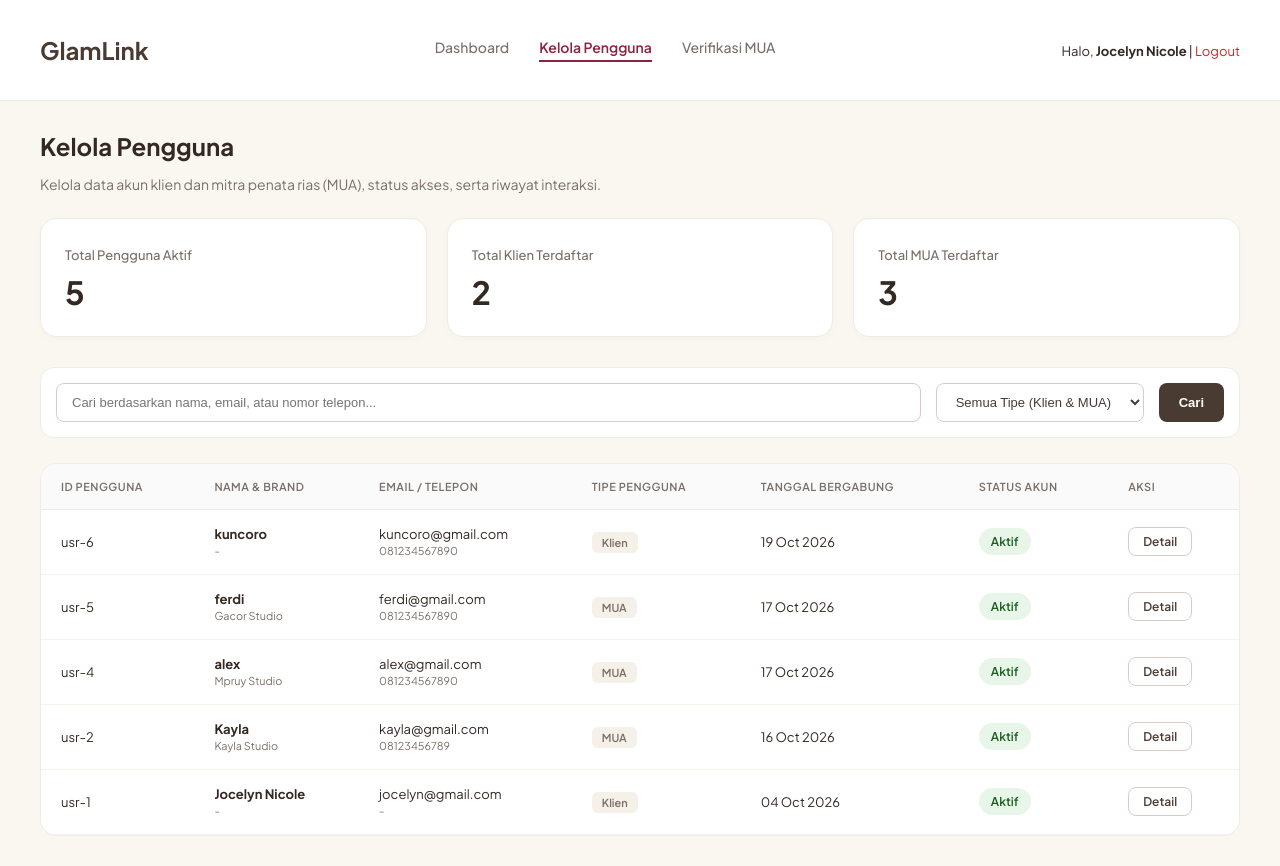
After one commit to LIARAGE/GlamLink, a PHP site: page /admin/kelola_pengguna.php in a window 1280 px wide. The commit adds this page. Run offline with PHP 8.4, Linux system fonts and the light colour scheme; a user stored in the database is signed in; data comes from the database, SQL or seed files in the repository.

Commit message:
Admin: add verifikasi mua, kelola pengguna, edit admin.css

```diff
--- /dev/null
+++ b/admin/kelola_pengguna.php
@@ -0,0 +1,126 @@
+<?php
+session_start();
+if (!isset($_SESSION['admin_logged_in'])) { header("Location: login.php"); exit(); }
+include '../koneksi.php';
+
+// Menangkap input pencarian dan filter jika ada
+$keyword = isset($_GET['cari']) ? mysqli_real_escape_string($koneksi, $_GET['cari']) : '';
+$role_filter = isset($_GET['role']) ? mysqli_real_escape_string($koneksi, $_GET['role']) : '';
+
+// Query dasar
+$sql = "SELECT * FROM users WHERE role != 'admin'";
+
+if (!empty($keyword)) {
+    $sql .= " AND (nama LIKE '%$keyword%' OR email LIKE '%$keyword%' OR nomor_telepon LIKE '%$keyword%')";
+}
+if (!empty($role_filter) && $role_filter != 'semua') {
+    $sql .= " AND role = '$role_filter'";
+}
+
+$sql .= " ORDER BY id_user DESC";
+$query = mysqli_query($koneksi, $sql);
+
+// Statistik ringkasan untuk kartu atas
+$total_aktif = mysqli_fetch_assoc(mysqli_query($koneksi, "SELECT COUNT(*) as t FROM users WHERE role != 'admin'"))['t'];
+$total_klien = mysqli_fetch_assoc(mysqli_query($koneksi, "SELECT COUNT(*) as t FROM users WHERE role = 'pelanggan'"))['t'];
+$total_mua   = mysqli_fetch_assoc(mysqli_query($koneksi, "SELECT COUNT(*) as t FROM users WHERE role = 'mua'"))['t'];
+?>
+<!DOCTYPE html>
+<html lang="id">
+<head>
+    <meta charset="UTF-8">
+    <title>Kelola Pengguna - Admin GlamLink</title>
+    <link rel="stylesheet" href="../assets/css/admin.css">
+</head>
+<body>
+    <header class="admin-navbar">
+        <div class="brand-container"><h2 style="color: #4A3B32; font-weight: 700;">GlamLink</h2></div>
+        <nav class="nav-menu">
+            <a href="dashboard.php" class="nav-link">Dashboard</a>
+            <a href="kelola_pengguna.php" class="nav-link active">Kelola Pengguna</a>
+            <a href="verifikasi_mua.php" class="nav-link">Verifikasi MUA</a>
+        </nav>
+        <div class="user-profile">
+            <span style="font-size: 13px;">Halo, <strong><?= $_SESSION['admin_nama']; ?></strong> | <a href="../logout.php" style="color: #C62828; text-decoration: none;">Logout</a></span>
+        </div>
+    </header>
+
+    <main class="main-wrapper" style="max-width: 1200px; margin: 30px auto; padding: 0 20px;">
+        <h1 style="font-size: 24px; font-weight: 700; margin-bottom: 4px;">Kelola Pengguna</h1>
+        <p style="color: #7A6F68; font-size: 14px; margin-bottom: 25px;">Kelola data akun klien dan mitra penata rias (MUA), status akses, serta riwayat interaksi.</p>
+
+        <!-- Kartu Statistik -->
+        <div style="display: grid; grid-template-columns: repeat(3, 1fr); gap: 20px; margin-bottom: 30px;">
+            <div class="card-stat">
+                <span class="stat-title">Total Pengguna Aktif</span>
+                <div class="stat-value"><?= number_format($total_aktif); ?></div>
+            </div>
+            <div class="card-stat">
+                <span class="stat-title">Total Klien Terdaftar</span>
+                <div class="stat-value"><?= number_format($total_klien); ?></div>
+            </div>
+            <div class="card-stat">
+                <span class="stat-title">Total MUA Terdaftar</span>
+                <div class="stat-value"><?= number_format($total_mua); ?></div>
+            </div>
+        </div>
+
+        <!-- Bar Pencarian & Filter -->
+        <form method="GET" action="" style="display: flex; gap: 15px; margin-bottom: 25px; background: white; padding: 15px; border-radius: 14px; border: 1px solid #EFECE6;">
+            <input type="text" name="cari" value="<?= htmlspecialchars($keyword); ?>" placeholder="Cari berdasarkan nama, email, atau nomor telepon..." style="flex: 1; padding: 10px 15px; border-radius: 8px; border: 1px solid #D7CCC8; outline: none; font-size: 13px;">
+            <select name="role" style="padding: 10px 15px; border-radius: 8px; border: 1px solid #D7CCC8; background: white; font-size: 13px; color: #4A3B32;" onchange="this.form.submit()">
+                <option value="semua">Semua Tipe (Klien & MUA)</option>
+                <option value="pelanggan" <?= $role_filter == 'pelanggan' ? 'selected' : ''; ?>>Klien / Pelanggan</option>
+                <option value="mua" <?= $role_filter == 'mua' ? 'selected' : ''; ?>>Mitra MUA</option>
+            </select>
+            <button type="submit" style="background: #4A3B32; color: white; border: none; padding: 10px 20px; border-radius: 8px; font-weight: 600; cursor: pointer; font-size: 13px;">Cari</button>
+        </form>
+
+        <!-- Tabel Pengguna -->
+        <div class="table-card">
+            <table class="custom-table">
+                <thead>
+                    <tr>
+                        <th>ID PENGGUNA</th>
+                        <th>NAMA & BRAND</th>
+                        <th>EMAIL / TELEPON</th>
+                        <th>TIPE PENGGUNA</th>
+                        <th>TANGGAL BERGABUNG</th>
+                        <th>STATUS AKUN</th>
+                        <th>AKSI</th>
+                    </tr>
+                </thead>
+                <tbody>
+                    <?php if (mysqli_num_rows($query) > 0) : ?>
+                        <?php while($row = mysqli_fetch_assoc($query)) : ?>
+                        <tr>
+                            <td>usr-<?= $row['id_user']; ?></td>
+                            <td>
+                                <strong><?= htmlspecialchars($row['nama']); ?></strong><br>
+                                <small style="color: #7A6F68;"><?= htmlspecialchars($row['nama_brand'] ?? '-'); ?></small>
+                            </td>
+                            <td>
+                                <?= htmlspecialchars($row['email']); ?><br>
+                                <small style="color: #7A6F68;"><?= htmlspecialchars($row['nomor_telepon'] ?? '-'); ?></small>
+                            </td>
+                            <td>
+                                <span class="badge-role"><?= $row['role'] == 'pelanggan' ? 'Klien' : 'MUA'; ?></span>
+                            </td>
+                            <td><?= date('d M Y', strtotime($row['dibuat_pada'])); ?></td>
+                            <td>
+                                <span class="badge badge-aktif">Aktif</span>
+                            </td>
+                            <td>
+                                <a href="detail_pengguna.php?id=<?= $row['id_user']; ?>" class="btn-action">Detail</a>
+                            </td>
+                        </tr>
+                        <?php endwhile; ?>
+                    <?php else : ?>
+                        <tr><td colspan="7" style="text-align: center; padding: 30px; color: #7A6F68;">Tidak ada data pengguna yang ditemukan.</td></tr>
+                    <?php endif; ?>
+                </tbody>
+            </table>
+        </div>
+    </main>
+</body>
+</html>
--- a/assets/css/admin.css
+++ b/assets/css/admin.css
@@ -1,78 +1,116 @@
-:root {
-    --bg-color: #FAF6F0;
-    --primary-color: #4A3B32;
-    --accent-color: #C5A880;
-    --card-bg: #FFFFFF;
-    --text-main: #2C221E;
-    --text-muted: #7A6F68;
-}
+@import url('https://fonts.googleapis.com/css2?family=Plus+Jakarta+Sans:wght@400;500;600;700&display=swap');
 
 body {
-    background-color: var(--bg-color);
-    font-family: 'Poppins', sans-serif;
-    color: var(--text-main);
+    font-family: 'Plus Jakarta Sans', sans-serif;
+    background-color: #FAF6F0;
+    color: #332822;
     margin: 0;
     padding: 0;
 }
 
+/* Navbar */
 .admin-navbar {
     background: #FFFFFF;
-    border-bottom: 1px solid #E8DFD8;
-    padding: 15px 40px;
+    border-bottom: 1px solid #EFECE6;
     display: flex;
     justify-content: space-between;
     align-items: center;
+    padding: 15px 40px;
 }
-
-.nav-links a {
+.nav-menu {
+    display: flex;
+    gap: 30px;
+}
+.nav-link {
     text-decoration: none;
-    color: var(--text-muted);
+    color: #7A6F68;
     font-weight: 500;
-    margin: 0 20px;
-    padding-bottom: 5px;
+    font-size: 14px;
+    padding-bottom: 4px;
 }
-
-.nav-links a.active {
-    color: var(--primary-color);
-    border-bottom: 2px solid var(--primary-color);
+.nav-link.active, .nav-link:hover {
+    color: #8D2140;
+    border-bottom: 2px solid #8D2140;
     font-weight: 600;
 }
 
-.main-container {
-    padding: 40px;
-    max-width: 1200px;
-    margin: 0 auto;
+/* Cards & Stats */
+.card-stat {
+    background: white;
+    border-radius: 16px;
+    padding: 24px;
+    border: 1px solid #EFECE6;
+    box-shadow: 0 2px 10px rgba(0,0,0,0.02);
+}
+.stat-title {
+    color: #7A6F68;
+    font-size: 13px;
+    font-weight: 500;
+}
+.stat-value {
+    font-size: 32px;
+    font-weight: 700;
+    color: #332822;
+    margin-top: 8px;
 }
 
-.card-stat {
-    background: var(--card-bg);
+/* Tables */
+.table-card {
+    background: white;
     border-radius: 16px;
-    padding: 24px;
-    box-shadow: 0 4px 12px rgba(0,0,0,0.03);
     border: 1px solid #EFECE6;
+    overflow: hidden;
+    margin-top: 20px;
 }
-
-.badge-status {
+.custom-table {
+    width: 100%;
+    border-collapse: collapse;
+    text-align: left;
+}
+.custom-table th {
+    background: #FAFAFA;
+    border-bottom: 1px solid #EFECE6;
+    color: #7A6F68;
+    font-size: 11px;
+    font-weight: 600;
+    letter-spacing: 0.5px;
+    padding: 16px 20px;
+    text-transform: uppercase;
+}
+.custom-table td {
+    padding: 16px 20px;
+    border-bottom: 1px solid #F5F0E8;
+    font-size: 13px;
+    color: #332822;
+    vertical-align: middle;
+}
+.badge {
     padding: 6px 12px;
     border-radius: 20px;
     font-size: 12px;
-    font-weight: 500;
+    font-weight: 600;
+    display: inline-block;
 }
-.badge-aktif, .badge-terverifikasi { background: #E1F5FE; color: #0288D1; }
-.badge-menunggu { background: #FFF9C4; color: #F57F17; }
-.badge-ditolak { background: #FFEBEE; color: #C62828; }
+.badge-aktif { background: #E8F5E9; color: #1B5E20; }
+.badge-pending { background: #FEF6E6; color: #D9822B; }
+.badge-tolak { background: #FFEBEE; color: #C62828; }
+.badge-role { background: #F5F0E8; color: #7A6F68; padding: 4px 10px; border-radius: 6px; font-size: 11px; font-weight: 600; }
 
+/* Buttons */
 .btn-action {
-    background: transparent;
+    background: #FFFFFF;
     border: 1px solid #D7CCC8;
-    color: var(--primary-color);
+    color: #4A3B32;
     padding: 6px 14px;
     border-radius: 8px;
+    font-size: 12px;
+    font-weight: 600;
+    text-decoration: none;
+    display: inline-flex;
+    align-items: center;
+    gap: 6px;
     cursor: pointer;
-    font-size: 13px;
-    transition: all 0.2s;
 }
 .btn-action:hover {
-    background: var(--primary-color);
-    color: #fff;
+    background: #F5F0E8;
 }
--- a/koneksi.php
+++ b/koneksi.php
@@ -1,5 +1,5 @@
 <?php
-$host = "localhost";
+$host = "127.0.0.1";
 $user = "root";
 $pass = "";
 $db   = "db_glamlink";
```
Also changed, not shown: admin/tempCodeRunnerFile.php (added, +60 -0 lines), admin/verifikasi_mua.php (+80 -41 lines).
